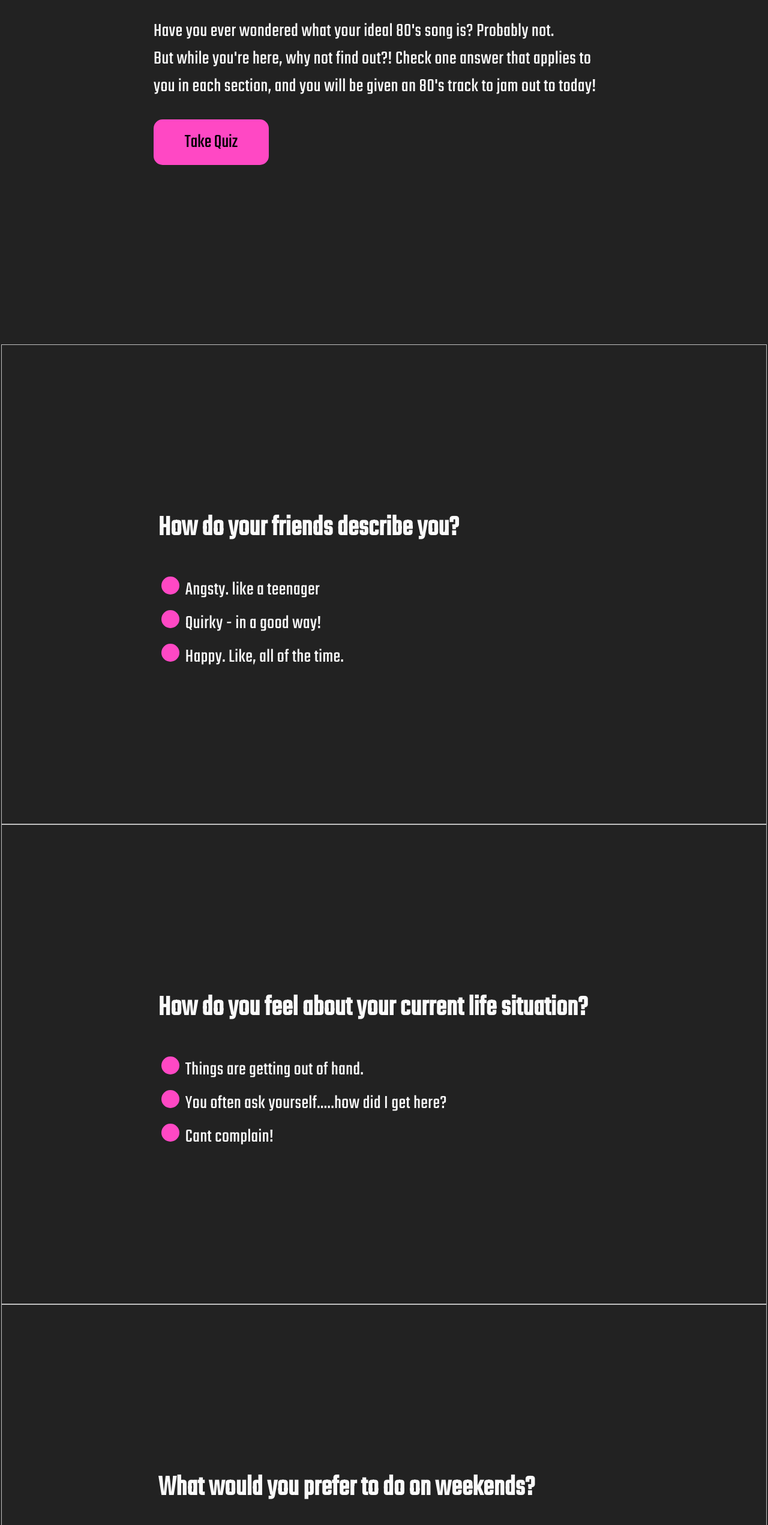
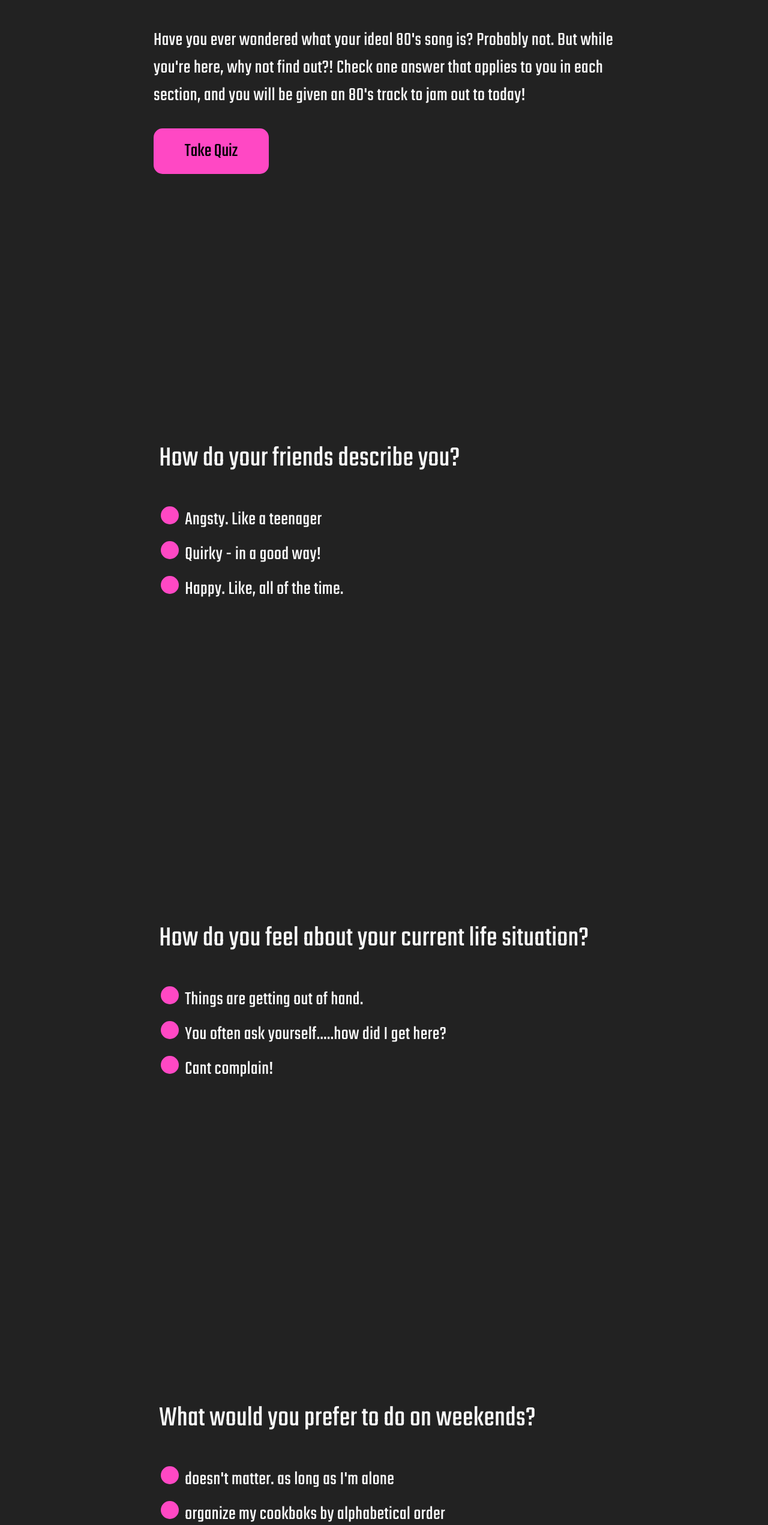
Before and after one commit to natcaracciolo/natalie-caracciolo-project-3-1st, a plain HTML site: page index.html in a window 1280 px wide. Shown: the part 258-2800 px from the top of the page at 60% size. Drawn offline with nearby package versions, Linux system fonts and the light colour scheme.

Commit message:
new commit

```diff
--- a/index.html
+++ b/index.html
@@ -13,7 +13,7 @@
     <main>
         <header div class="wrapper">
             <h1>What is your 1980's theme song?</h1>
-            <p>Have you ever wondered what your ideal 80's song is? Probably not. <br> But while you're here, why not find out?! Check one answer that applies to you in each section, and you will be given an 80's track to jam out to today!</p>
+            <p>Have you ever wondered what your ideal 80's song is? Probably not. But while you're here, why not find out?! Check one answer that applies to you in each section, and you will be given an 80's track to jam out to today!</p>
             <button class="button1">Take Quiz</button>
         </header>
 
@@ -23,14 +23,13 @@
             <fieldset class="question1">
                 <div class="wrapper">
                     <div class="title">
-                        <h2>How do your friends describe you?</h2>
+                        <legend>How do your friends describe you?</legend>
                     </div>
 
                     <div class="options">
-
                             <div>
                                 <input id="q1" type="radio" class="radio-button" name="q1" value="joyDivision"></input>
-                                <label class="radio-button-label" for="q1">Angsty. like a teenager</label>
+                                <label class="radio-button-label" for="q1">Angsty. Like a teenager</label>
                             </div>
 
                             <div>
@@ -51,9 +50,8 @@
             <fieldset class="question2">
                 <div class="wrapper">
                     <div class="title">
-                        <h2>How do you feel about your current life situation?</h2>
+                        <legend>How do you feel about your current life situation?</legend>
                     </div>
-
                     <div class="options">
                             <div>
                                 <input id="q4" type="radio" class="radio-button" name="q1" value="joyDivision"></input>
@@ -77,10 +75,9 @@
             <fieldset class="question3">
                 <div class="wrapper">
                     <div class="title">
-                        <h2>What would you prefer to do on weekends?</h2>
+                        <legend>What would you prefer to do on weekends?</legend>
                     </div>
                         <div class="options">
-
                             <div>
                                 <input id="q7" type="radio" class="radio-button" name="q1" value="joyDivision"></input>
                                 <label class="radio-button-label" for="q7">doesn't matter. as long as I'm alone</label>
@@ -99,10 +96,6 @@
                         </div>
                         <button class="submit-button">Find my song!</button>
                 </div>
-
-
-
-
             </fieldset>
         </form>
 
@@ -112,7 +105,6 @@
             </div>
         </section>
 
-
     </main>
     <script src="https://cdnjs.cloudflare.com/ajax/libs/jquery/2.1.4/jquery.js"></script>
     <script src="script.js"></script>
--- a/script.js
+++ b/script.js
@@ -11,15 +11,19 @@ $(document).ready(function(){
 
 })
 
-    $(".button1").click(function() {
+
+function createScroller(clickElement, target) {
+    $(clickElement).click(function() {
         $('html,body').animate({
-            scrollTop: $("form").offset().top},
-             'slow');
+            scrollTop: $(target).offset().top
+        }, 1000);
+    });
+}
 
-
-
-});
-
+createScroller('.button1', 'form')
+createScroller('.question1', '.question2')
+createScroller('.question2', '.question3')
+createScroller('.submit-button', '.results')
 
 function getScore() {
     const form = document.querySelector("#quiz");
@@ -68,5 +72,4 @@ function getScore() {
         $('.quiz-answer').empty()
         $('.quiz-answer').append(`<p>Your 80's jam is: ${yourType}</p>`)
 
-
 }
--- a/styles/style.scss
+++ b/styles/style.scss
@@ -20,12 +20,11 @@
 body {
     background: #222222;
     color: #FAFAFA;
-    font-family: teko;
+    font-family: 'teko';
 }
 
 header, .results {
     height: 100vh;
-
 
 }
 
@@ -36,22 +35,27 @@ header h1,
     font-size: 3rem;
 }
 
-p {
+header p {
     font-size: 2rem;
+    padding-top: 2%;
 }
 
-.radio-button-label {
-    font-size: 2rem;
+.results p {
+    padding-top:25%;
+    font-size: 2.5rem;
 }
 
-h2 {
+
+legend {
     font-size: 3rem;
-    padding-top: 30%;
+    padding-top: 20%;
+    padding-bottom: 5%;
 }
 
 fieldset {
     height: 100vh;
-    // border: 1px solid red;
+    border: none;
+
 }
 
 main {
@@ -60,8 +64,7 @@ main {
 
 
 
-// 'QUESTIONS AND OPTIONS' styles
-
+// 'QUESTIONS AND OPTIONS' (radio button) styles
 
 
 .options {
@@ -70,7 +73,6 @@ main {
 
 }
 
-
 .radio-button {
     opacity: 0;
     position: absolute;
@@ -78,13 +80,14 @@ main {
 .radio-button, .radio-button-label {
     display: inline-block;
     margin: 5px;
-
 }
 
 .radio-button-label {
     position: relative;
+    font-size: 2rem;
+    padding: 1px 0;
+}
 
-}
 .radio-button + .radio-button-label:before {
     content: '';
     background: #ff48c4;
@@ -93,10 +96,6 @@ main {
     height: 30px;
     margin-right: 10px;
     text-align: center;
-}
-
-
-.radio-button + .radio-button-label:before {
     border-radius: 50%;
 }
 
```
Also changed, not shown: fonts/Prime-Light.ttf (deleted), fonts/sabo-regular-webfont.ttf (deleted), styles/style.css, 1 other file.
